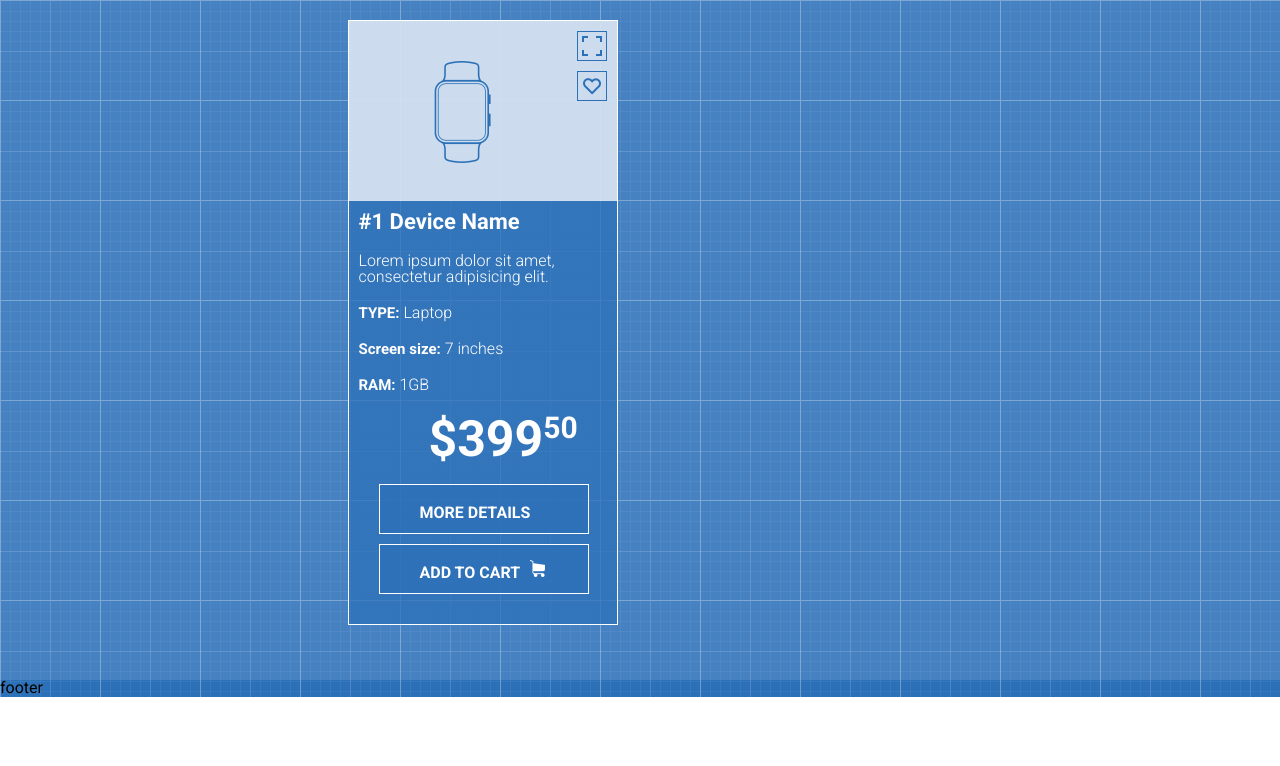
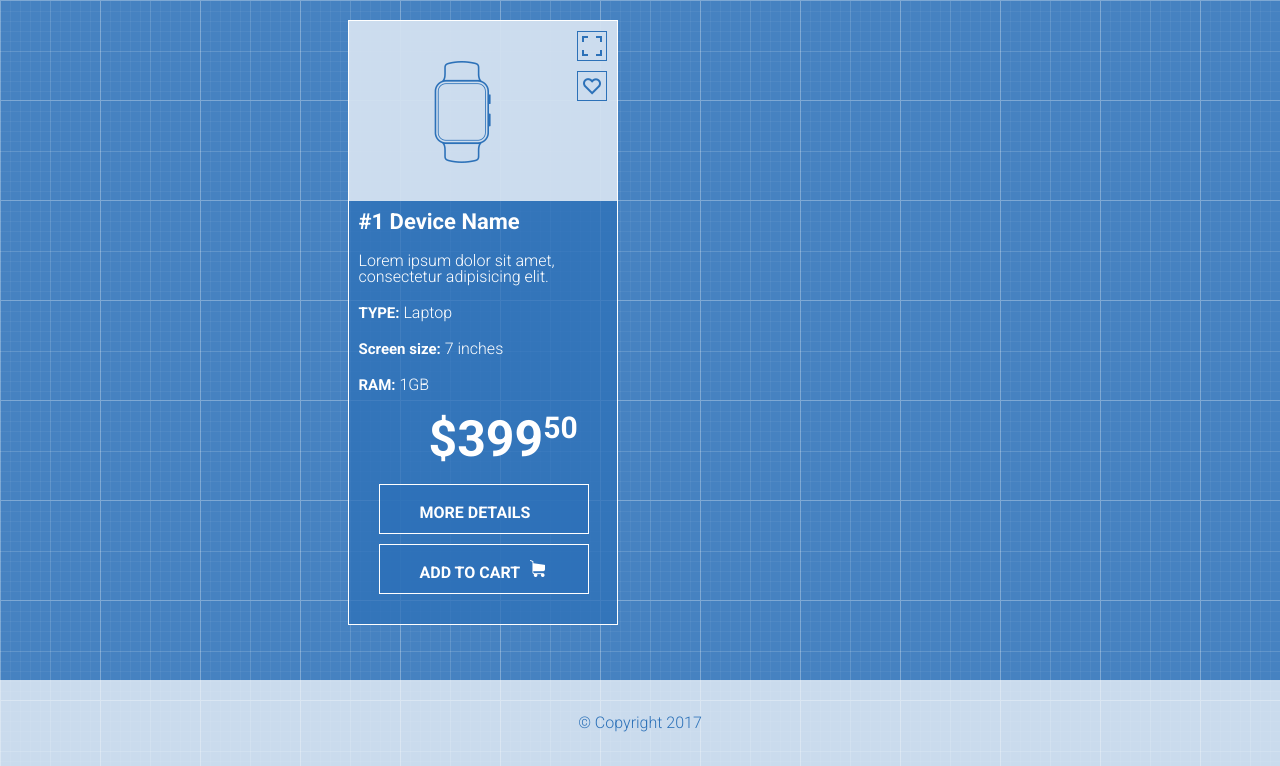
Before and after one commit to Nata-ta/Nata-ta.github.io, a plain HTML site: page index.html in a window 1280 px wide. Shown: the part 2000-2766 px from the top of the page. Before the commit the page ends 2697 px from the top, so only its background shows below. Drawn offline with Linux system fonts and the light colour scheme.

Commit message:
added footer

```diff
--- a/index.html
+++ b/index.html
@@ -304,6 +304,10 @@
 			</div>
 		</div>
 	</main>
-	<footer class="footer">footer</footer>
+	<footer class="footer">
+		<p class="text">
+			© Copyright 2017
+		</p>
+	</footer>
 </body>
 </html>
--- a/style.css
+++ b/style.css
@@ -14,7 +14,7 @@ body {
 	display: block;
 	clear: both;
 }
-.header, .main {
+.header, .main, .footer {
 	background-color: rgba(255, 255, 255, 0.75);
 	padding: 25px 0;
 }
@@ -276,3 +276,7 @@ p {
 .btn-primary:hover, .btn-secondary:hover {
 	background-color: rgba(255, 255, 255, 0.25)
 }
+.text {
+	color: #2c71b8;
+	text-align: center;
+}
```
